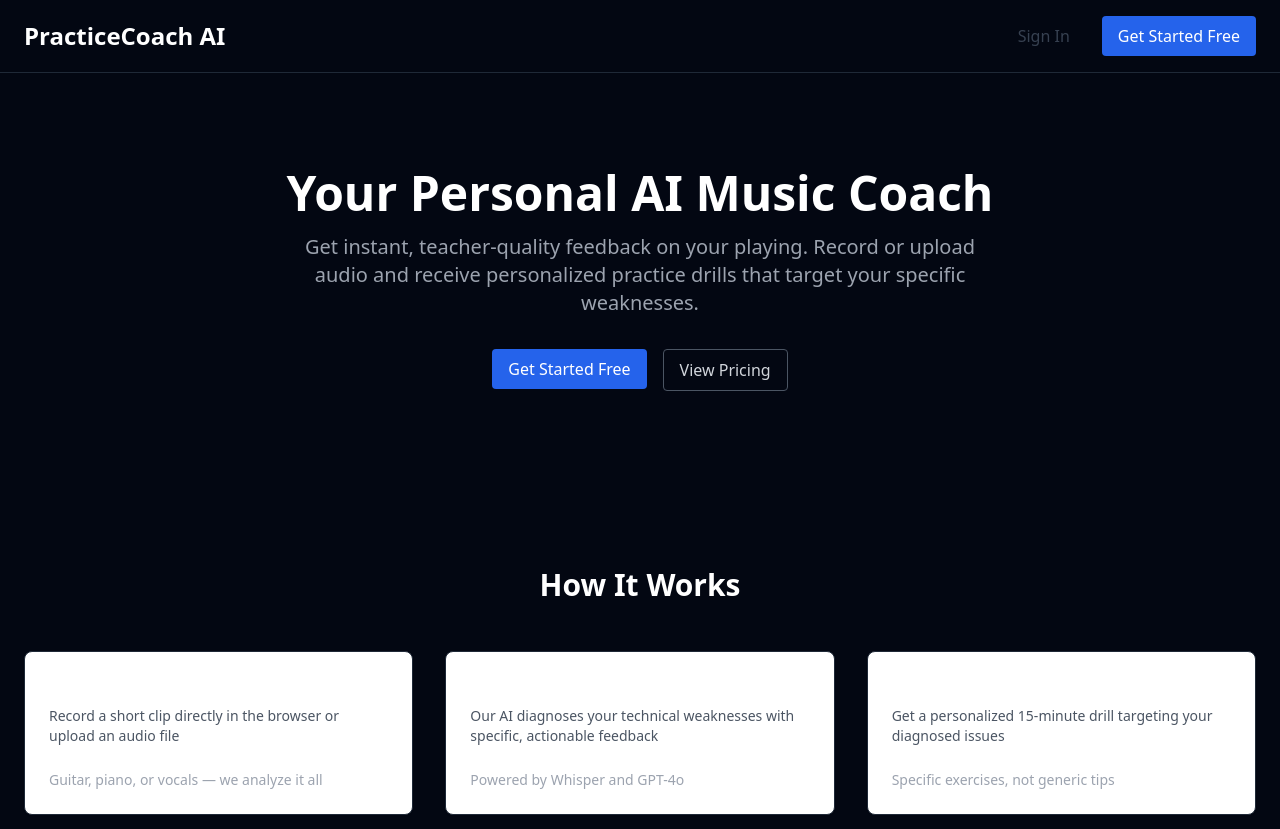
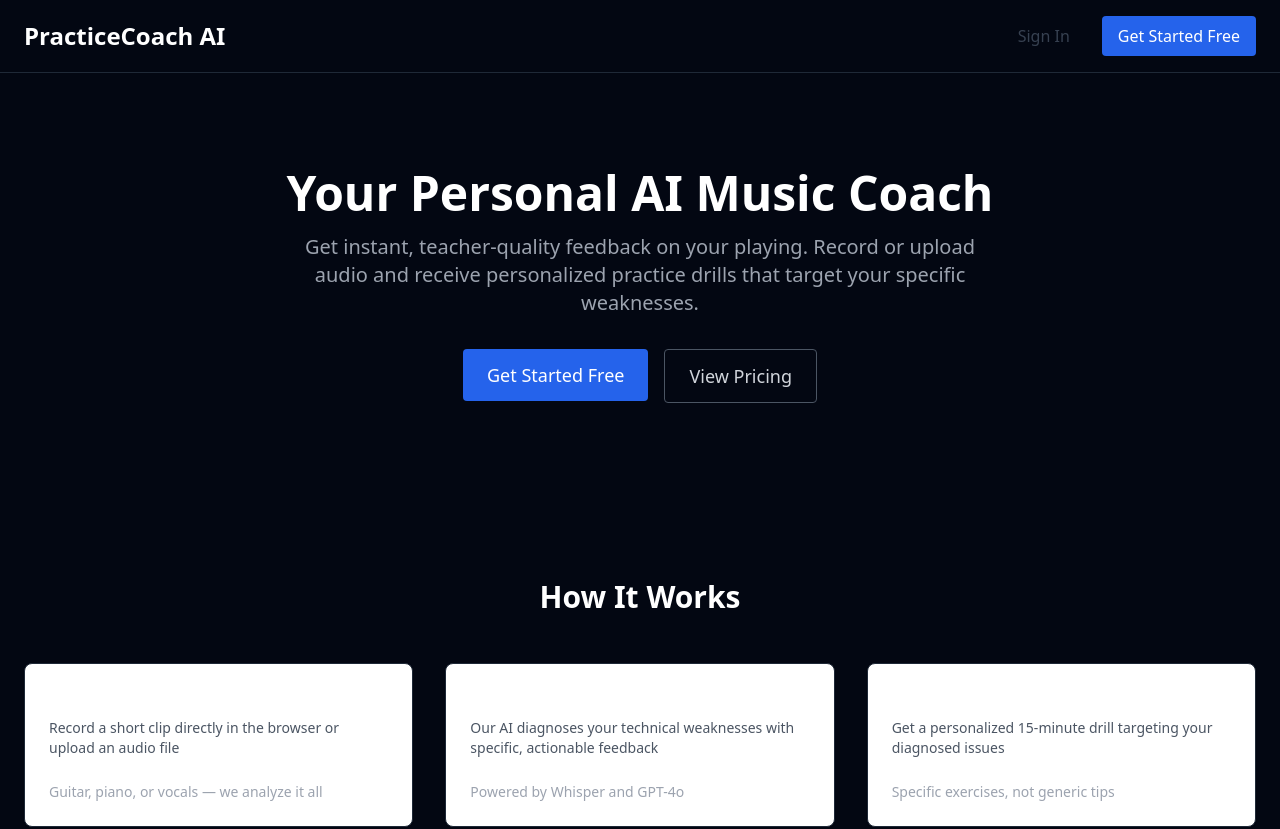
Before and after one commit to auto-aigis/practicecoach-ai-landing-page, a Next.js app: page / in a window 1280 px wide. Shown: the top 829 px of the page. Built offline with nearby package versions, Linux system fonts and the light colour scheme.

Commit message:
Forge heal: fix /practicecoach-ai (34a20f34)

```diff
--- a/components/ui/button.tsx
+++ b/components/ui/button.tsx
@@ -2,20 +2,27 @@ import React from 'react';
 
 interface ButtonProps extends React.ButtonHTMLAttributes<HTMLButtonElement> {
   variant?: 'default' | 'outline' | 'ghost';
+  size?: 'sm' | 'md' | 'lg';
 }
 
-export function Button({ variant = 'default', className = '', ...props }: ButtonProps) {
-  const baseClasses = 'px-4 py-2 rounded font-medium transition-colors';
+export function Button({ variant = 'default', size = 'md', className = '', ...props }: ButtonProps) {
+  const baseClasses = 'rounded font-medium transition-colors';
+
+  const sizeClasses = {
+    sm: 'px-3 py-1 text-sm',
+    md: 'px-4 py-2 text-base',
+    lg: 'px-6 py-3 text-lg',
+  };
+
   const variantClasses = {
     default: 'bg-blue-600 hover:bg-blue-700 text-white',
     outline: 'border border-gray-300 hover:bg-gray-50',
     ghost: 'hover:bg-gray-100 text-gray-700',
   };
 
-
   return (
     <button
-      className={`${baseClasses} ${variantClasses[variant]} ${className}`}
+      className={`${baseClasses} ${sizeClasses[size]} ${variantClasses[variant]} ${className}`}
       {...props}
     />
   );
```
